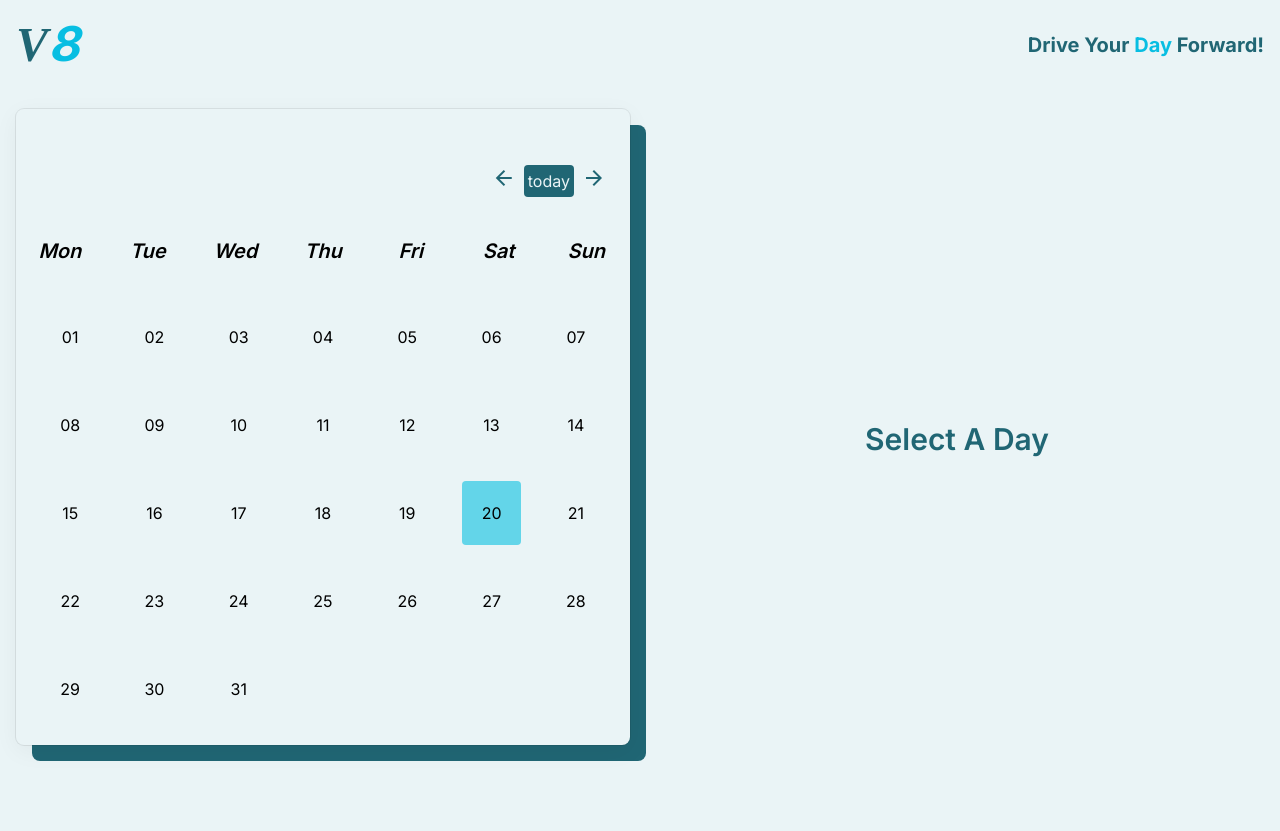
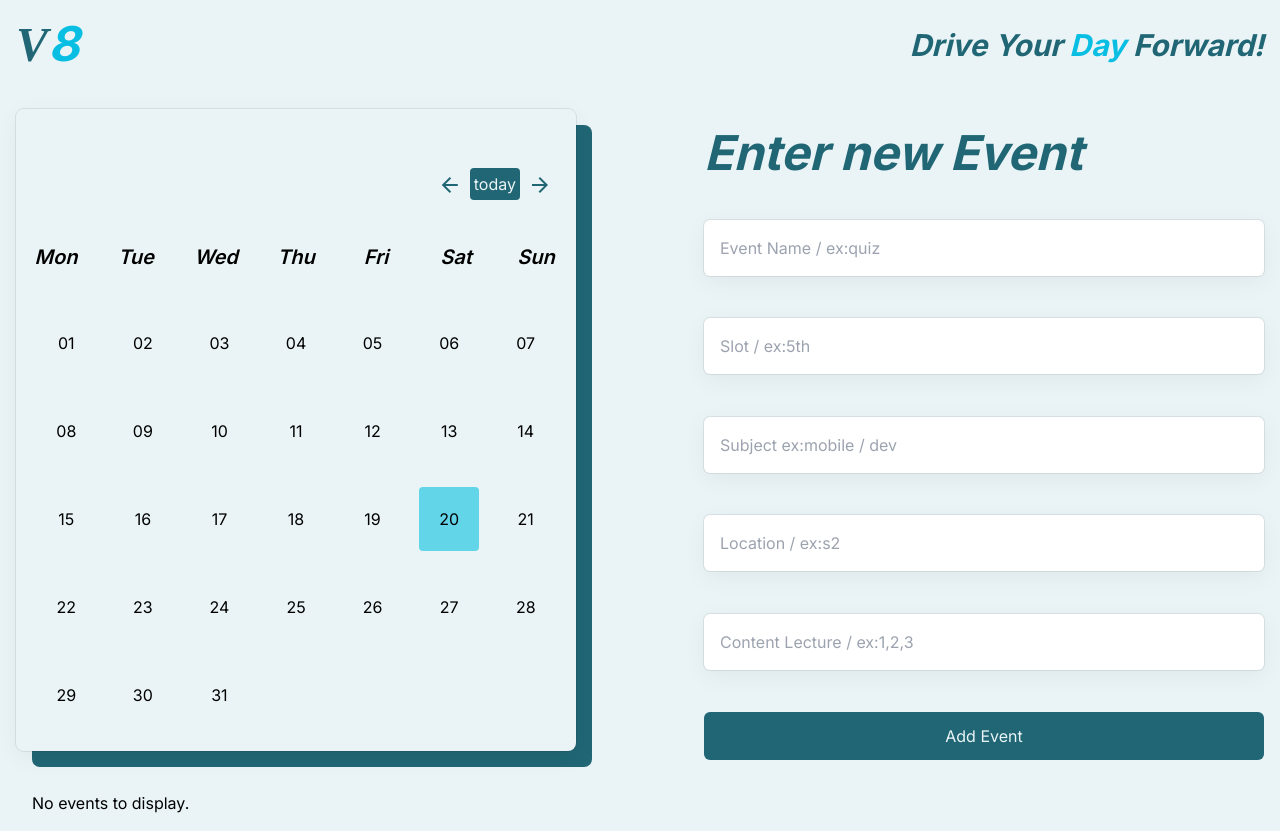
Before and after one commit to abdelrahman-elkhateeb/V8-calender-todo, a React (Vite) app: page / in a window 1280 px wide. Both pictures are taken after a click on the element "05". Before the commit the page ends 800 px from the top, so only its background shows below. Built offline with nearby package versions, Linux system fonts and the light colour scheme.

Commit message:
update date from localstorage

```diff
--- a/index.html
+++ b/index.html
@@ -4,7 +4,8 @@
 <head>
   <meta charset="UTF-8" />
   <meta name="viewport" content="width=device-width, initial-scale=1.0" />
-  <title>V8 Calender</title>
+  <link rel="shortcut icon" href="./src/assets/logo.png" type="image/x-icon">
+  <title>Calender</title>
   <!-- google fonts -->
   <link rel="preconnect" href="https://fonts.googleapis.com">
   <link rel="preconnect" href="https://fonts.gstatic.com" crossorigin>
--- a/src/App.jsx
+++ b/src/App.jsx
@@ -1,8 +1,9 @@
+
 import AppContent from "./features/AppLayout/AppContent";
 function App() {
   return (
     <div className="container relative mx-auto h-dvh px-4 pt-5">
-      <AppContent />
+        <AppContent />
     </div>
   );
 }
--- /dev/null
+++ b/src/context/CalenderContext.jsx
@@ -0,0 +1,32 @@
+import { createContext, useContext, useState } from "react";
+
+const CalenderContext = createContext();
+
+function CalenderProvider({ children }) {
+  const [choosenDay, setChoosenDay] = useState();
+  const [events, setEvents] = useState({});
+
+  const addEvent = (date, event) => {
+    setEvents((prevEvents) => ({
+      ...(prevEvents[date] || []),
+      event,
+    }));
+  };
+
+  return (
+    <CalenderContext.Provider
+      value={{ choosenDay, setChoosenDay, addEvent, events }}
+    >
+      {children}
+    </CalenderContext.Provider>
+  );
+}
+
+function useCalenderContext() {
+  const context = useContext(CalenderContext);
+  if (context === undefined) {
+    throw new Error("useCalenderContext must be used within a CalenderContext");
+  }
+  return context;
+}
+export { CalenderProvider, useCalenderContext };
--- a/src/features/AppLayout/AppContent.jsx
+++ b/src/features/AppLayout/AppContent.jsx
@@ -1,15 +1,20 @@
+import { CalenderProvider } from "../../context/CalenderContext";
 import Header from "../UI/Header";
 import Calender from "./Calender";
 import Events from "./Events";
+import EventViewrs from "./EventViewrs";
 
 function AppContent() {
   return (
     <>
-      <Header />
-      <div className="flex flex-col gap-5 md:grid md:grid-cols-2">
-        <Calender />
-        <Events />
-      </div>
+      <CalenderProvider>
+        <Header />
+        <div className="flex flex-col md:grid md:grid-cols-2 md:gap-32">
+          <Calender />
+          <Events />
+        </div>
+        <EventViewrs/>
+      </CalenderProvider>
     </>
   );
 }
--- a/src/features/AppLayout/Calender.jsx
+++ b/src/features/AppLayout/Calender.jsx
@@ -9,8 +9,10 @@ import {
   startOfToday,
 } from "date-fns";
 import { useState } from "react";
+import { useCalenderContext } from "../../context/CalenderContext";
 
 function Calender() {
+  const { setChoosenDay, events, addEvent } = useCalenderContext();
   const days = ["mon", "tue", "wed", "thu", "fri", "sat", "sun"];
 
   const today = startOfToday();
@@ -34,7 +36,15 @@ function Calender() {
     setCurrMonth(format(firstDayOfNextMonth, "MMM-yyyy"));
   }
 
-  const buttonClassName = `text-primary h-fit`;
+  // const handleDayClick = (day) => {
+  //   setChoosenDay(day);
+  //   const eventTitle = prompt("Enter event title:");
+  //   if (eventTitle) {
+  //     addEvent(format(day, "yyyy-MM-dd"), eventTitle);
+  //   }
+  // };
+
+  const buttonClassName = `text-primary h-fit mt-2`;
 
   return (
     <div className="shadow-lineShadow after:content[*] relative mb-6 rounded-lg bg-background p-6 after:absolute after:left-0 after:top-4 after:-z-[1] after:h-full after:w-full after:rounded-lg after:bg-primary md:after:left-4">
@@ -70,10 +80,22 @@ function Calender() {
           return (
             <div key={id} className="text-center">
               <p
-                className={`${isToday(day) ? `bg-secondary` : ""} cursor-pointer rounded p-5 hover:bg-primary`}
+                className={`${isSameMonth(day, today) ? "bg-red-100" : "bg-red-400"} ${isToday(day) ? "bg-secondary" : ""} cursor-pointer rounded p-5 hover:bg-primary`}
+                onClick={() => {
+                  setChoosenDay(day);
+                }}
               >
                 {format(day, "dd")}
               </p>
+              <div>
+                {(events[format(day, "yyyy-MM-dd")] || []).map(
+                  (event, index) => (
+                    <div key={index} className="event">
+                      {event}
+                    </div>
+                  ),
+                )}
+              </div>
             </div>
           );
         })}
--- /dev/null
+++ b/src/features/AppLayout/EventContent.jsx
@@ -0,0 +1,9 @@
+function EventContent() {
+  return (
+    <div>
+      no Event
+    </div>
+  )
+}
+
+export default EventContent
--- /dev/null
+++ b/src/features/AppLayout/EventViewrs.jsx
@@ -0,0 +1,35 @@
+import { useEffect, useState } from "react";
+
+function EventViewrs() {
+  const [eventsMo, setEventsMo] = useState({});
+
+  useEffect(() => {
+    const storedEvents = JSON.parse(localStorage.getItem("events")) || {};
+    setEventsMo(storedEvents);
+  }, []); // Removed eventsMo from the dependency array
+
+  return (
+    <div className="p-4">
+      {Object.keys(eventsMo).length > 0 ? (
+        Object.entries(eventsMo).map(([date, events], index) => (
+          <div key={index} className="mb-8">
+            <h2 className="text-xl font-semibold text-gray-800 mb-4">{date}</h2>
+            {events.map((ev, evIndex) => (
+              <div key={evIndex} className="bg-white shadow-md rounded-lg p-4 mb-4">
+                <h3 className="text-lg font-semibold text-blue-600">{ev.name}</h3>
+                <p className="text-gray-600">Slot: {ev.slot}</p>
+                <p className="text-gray-600">Subject: {ev.subject}</p>
+                <p className="text-gray-600">Location: {ev.location}</p>
+                <p className="text-gray-600">Content: {ev.content}</p>
+              </div>
+            ))}
+          </div>
+        ))
+      ) : (
+        <p className="text-gray-500">No events to display.</p>
+      )}
+    </div>
+  );
+}
+
+export default EventViewrs;
--- a/src/features/AppLayout/Events.jsx
+++ b/src/features/AppLayout/Events.jsx
@@ -1,20 +1,83 @@
+import { useEffect, useState } from 'react';
+import { useCalenderContext } from '../../context/CalenderContext';
+
 function Events() {
-  const inputClassName = `shadow-lineShadow p-4 rounded-md  focus:outline-primary`;
+  const [name, setName] = useState("");
+  const [slot, setSlot] = useState("");
+  const [subject, setSubject] = useState("");
+  const [location, setLocation] = useState("");
+  const [content, setContent] = useState("");
+  const { choosenDay } = useCalenderContext();
+  const [eventsFromLocal, setEventsFromLocal] = useState([]);
+  const inputClassName = `shadow-lineShadow p-4 rounded-md focus:outline-primary`;
+
+  // Function to load events from localStorage
+  const loadEvents = () => {
+    const storedEvents = JSON.parse(localStorage.getItem("events")) || {};
+    if (storedEvents[choosenDay]) {
+      setEventsFromLocal(storedEvents[choosenDay]);
+    } else {
+      setEventsFromLocal([]);
+    }
+  };
+
+  useEffect(() => {
+    loadEvents(); // Initial load
+
+    // Custom event listener for localStorage changes
+    const handleStorageChange = (event) => {
+      if (event.key === "events") {
+        loadEvents();
+      }
+    };
+
+    window.addEventListener('storage', handleStorageChange);
+
+    // Cleanup
+    return () => {
+      window.removeEventListener('storage', handleStorageChange);
+    };
+  }, [choosenDay]);
+
+  const handleSubmit = (e) => {
+    e.preventDefault();
+    const newEvent = { name, slot, subject, location, content };
+    const storedEvents = JSON.parse(localStorage.getItem("events")) || {};
+    const dayEvents = storedEvents[choosenDay]
+      ? [...storedEvents[choosenDay], newEvent]
+      : [newEvent];
+    storedEvents[choosenDay] = dayEvents;
+    localStorage.setItem("events", JSON.stringify(storedEvents));
+
+    // Call loadEvents right after updating local storage to refresh the events list
+    loadEvents();
+
+    // Reset form fields after submission
+    setName("");
+    setSlot("");
+    setSubject("");
+    setLocation("");
+    setContent("");
+  };
+
   return (
     <>
-      <p className="flex h-full w-full items-center justify-center text-3xl font-semibold capitalize text-primary">
-        select a day
-      </p>
-      <div className="hidden">
+      {choosenDay ? (
+        <div className="mb-9 flex flex-col gap-7 md:mb-0">
           <h1 className="mt-5 text-5xl font-bold italic text-primary">
             Enter new Event
           </h1>
-        <form className="flex h-full flex-col justify-evenly">
+          <form
+            className="flex h-full flex-col justify-evenly gap-7"
+            onSubmit={handleSubmit}
+          >
             <input
               type="text"
               name="name"
               placeholder="Event Name / ex:quiz"
               className={inputClassName}
+              value={name}
+              onChange={(e) => setName(e.target.value)}
             />
 
             <input
@@ -22,6 +85,8 @@ function Events() {
               name="slot"
               placeholder="Slot / ex:5th"
               className={inputClassName}
+              value={slot}
+              onChange={(e) => setSlot(e.target.value)}
             />
 
             <input
@@ -29,6 +94,8 @@ function Events() {
               name="subject"
               placeholder="Subject ex:mobile / dev"
               className={inputClassName}
+              value={subject}
+              onChange={(e) => setSubject(e.target.value)}
             />
 
             <input
@@ -36,6 +103,8 @@ function Events() {
               name="location"
               placeholder="Location / ex:s2"
               className={inputClassName}
+              value={location}
+              onChange={(e) => setLocation(e.target.value)}
             />
 
             <input
@@ -43,12 +112,22 @@ function Events() {
               name="content"
               placeholder="Content Lecture / ex:1,2,3"
               className={inputClassName}
+              value={content}
+              onChange={(e) => setContent(e.target.value)}
             />
-          <button className="rounded-md bg-primary p-3 text-background">
-            add Event
+            <button
+              type="submit"
+              className="rounded-md bg-primary p-3 text-background"
+            >
+              Add Event
             </button>
           </form>
         </div>
+      ) : (
+        <p className="flex h-full w-full items-center justify-center text-3xl font-semibold capitalize text-primary">
+          Select a day
+        </p>
+      )}
     </>
   );
 }
--- a/src/features/UI/Header.jsx
+++ b/src/features/UI/Header.jsx
@@ -5,7 +5,7 @@ function Header() {
         V<span className="text-accent">8</span>
       </h1>
 
-      <h2 className="text-xl font-bold text-primary">
+      <h2 className="text-3xl font-bold text-primary italic">
         Drive Your <span className="text-accent">Day</span> Forward!
       </h2>
     </div>
```
Also changed, not shown: src/assets/logo.png (added). Lines whose indentation alone changed are shown as unchanged.
